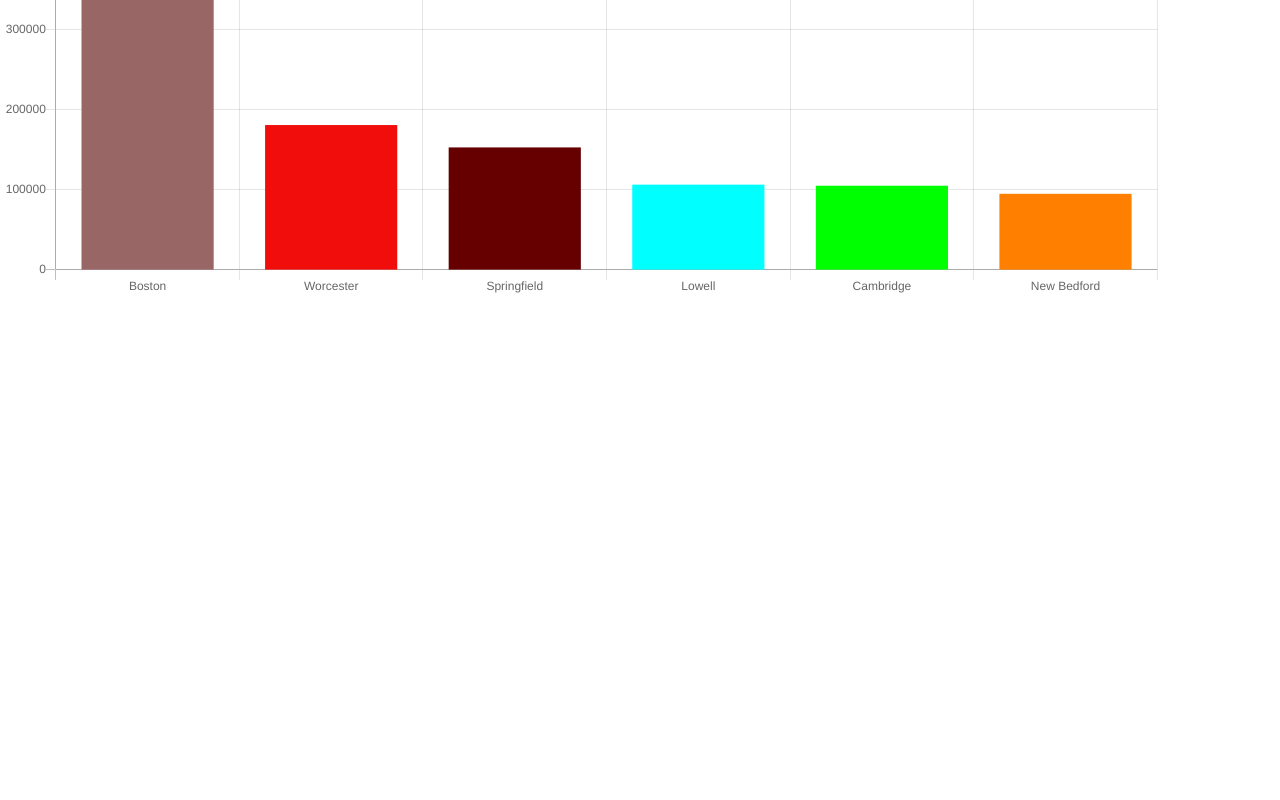
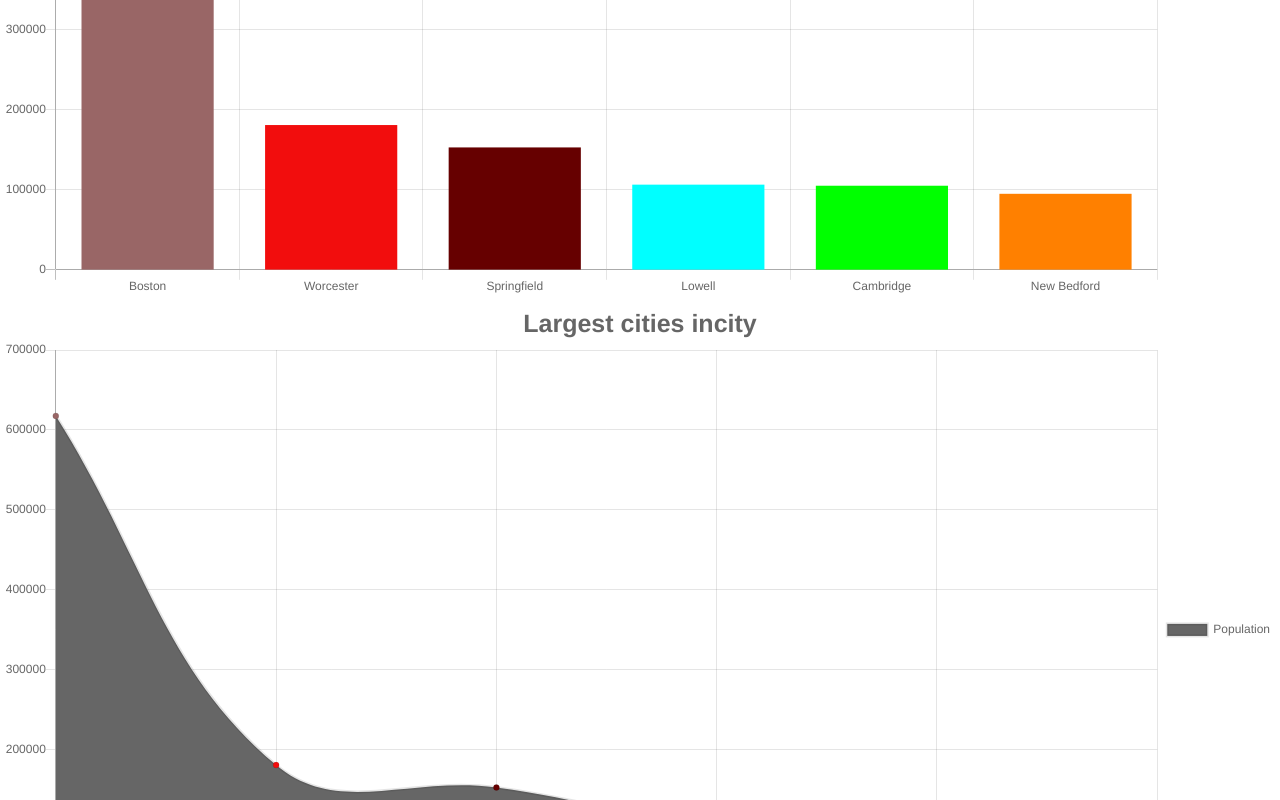
Before and after one commit to buntydev1/React-Chartjs-2, a React (Create React App) app in the folder reactcharts/: page / in a window 1280 px wide. Shown: the part 340-1140 px from the top of the page. Before the commit the page ends 800 px from the top, so only its background shows below. Built offline with nearby package versions, Linux system fonts and the light colour scheme.

Commit message:
chart updated with pie and line

```diff
--- a/reactcharts/src/components/Chart.js
+++ b/reactcharts/src/components/Chart.js
@@ -1,5 +1,5 @@
 import React, { Component } from "react";
-import {Bar} from 'react-chartjs-2';
+import {Bar,Line,Pie} from 'react-chartjs-2';
 
 class Chart extends Component {
     constructor(props){
@@ -12,16 +12,18 @@ class Chart extends Component {
     static defaultProps={
         displayTitle:true,
         displayLegend:true,
-        legendPosition:'right'
+        legendPosition:'right',
+        location:'city'
     }
   render() {
     return (
+        <div>
       <Bar
         data={this.state.chartData}
         options={{
             title:{
                 display:this.props.displayTitle,
-                text:'Largest cities in Massachusetts',
+                text:'Largest cities in'+this.props.location,
                 fontSize:25
             },
             legend:{
@@ -30,6 +32,35 @@ class Chart extends Component {
             }
         }}
       />
+      <Line
+        data={this.state.chartData}
+        options={{
+            title:{
+                display:this.props.displayTitle,
+                text:'Largest cities in'+this.props.location,
+                fontSize:25
+            },
+            legend:{
+                display:this.props.displayLegend,
+                position:this.props.legendPosition
+            }
+        }}
+      />
+      <Pie
+        data={this.state.chartData}
+        options={{
+            title:{
+                display:this.props.displayTitle,
+                text:'Largest cities in'+this.props.location,
+                fontSize:25
+            },
+            legend:{
+                display:this.props.displayLegend,
+                position:this.props.legendPosition
+            }
+        }}
+      />
+      </div>
     );
   }
 }
```
Also changed, not shown: 1 other file (tests, documents, lock files or other folders).
